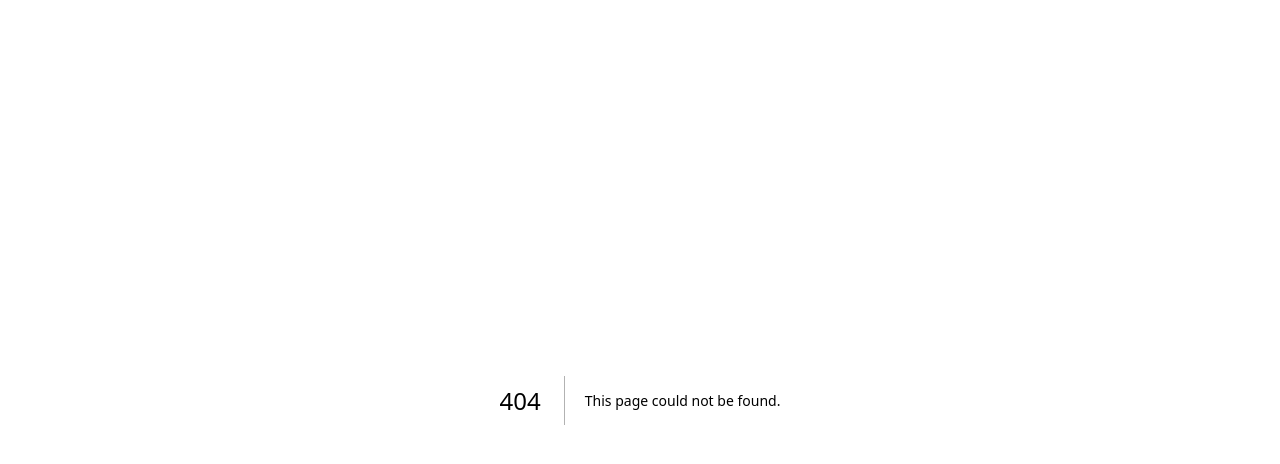
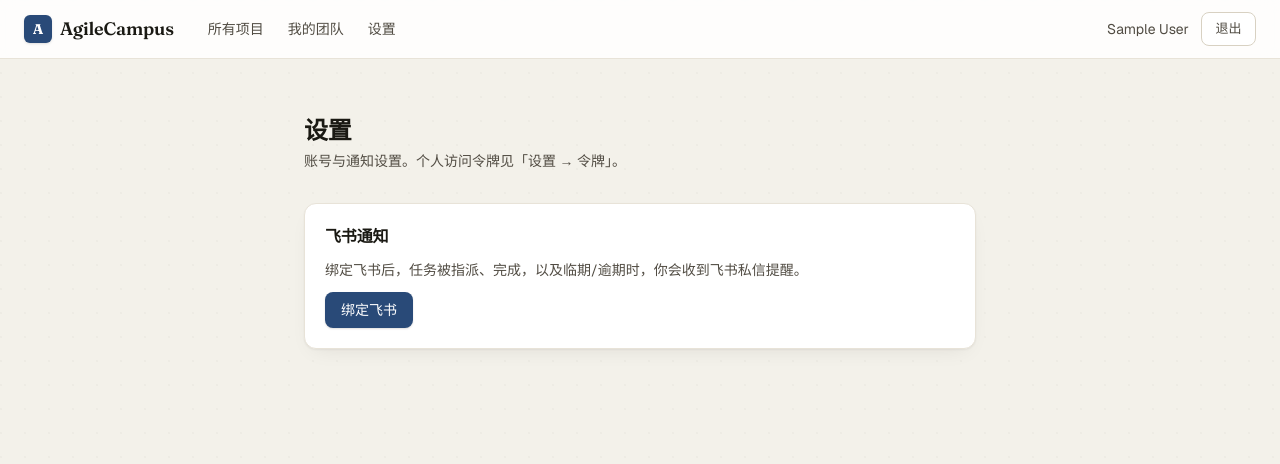
Before and after one commit to sdiver/agilecampus, a Next.js app: page /settings in a window 1280 px wide. Before the commit this address had no page. Shown: the top 464 px of the page. Built offline with nearby package versions, Linux system fonts and the light colour scheme; no server answers; the database is empty; sample sign-in values are in the browser's storage.

Commit message:
feat: 设置页飞书绑定卡片 + 解绑 action

```diff
--- /dev/null
+++ b/src/app/(app)/settings/actions.ts
@@ -0,0 +1,13 @@
+"use server";
+
+import { redirect } from "next/navigation";
+import { revalidatePath } from "next/cache";
+import { auth } from "@/lib/auth";
+import { unbindFeishu } from "@/lib/user";
+
+export async function unbindFeishuAction() {
+  const session = await auth();
+  if (!session?.user) redirect("/login");
+  await unbindFeishu(session.user.id);
+  revalidatePath("/settings");
+}
--- /dev/null
+++ b/src/app/(app)/settings/feishu-card.tsx
@@ -0,0 +1,42 @@
+"use client";
+
+import { unbindFeishuAction } from "./actions";
+
+type Props = { boundName: string | null; boundAtLabel: string | null; notice: string | null };
+
+const NOTICE: Record<string, { text: string; ok: boolean }> = {
+  bound: { text: "飞书绑定成功。", ok: true },
+  state_error: { text: "绑定校验失败，请重试。", ok: false },
+  conflict: { text: "该飞书账号已绑定其他用户。", ok: false },
+  error: { text: "绑定失败，请稍后重试。", ok: false },
+};
+
+export function FeishuCard({ boundName, boundAtLabel, notice }: Props) {
+  const n = notice ? NOTICE[notice] : null;
+  return (
+    <section className="ac-card space-y-3 p-5">
+      <h2 className="font-display text-base font-semibold text-ink">飞书通知</h2>
+      <p className="text-sm text-ink-soft">
+        绑定飞书后，任务被指派、完成，以及临期/逾期时，你会收到飞书私信提醒。
+      </p>
+      {n && (
+        <p className={`text-sm ${n.ok ? "text-done" : "text-high"}`}>{n.text}</p>
+      )}
+      {boundName ? (
+        <div className="flex items-center justify-between gap-4">
+          <div className="text-sm text-ink">
+            已绑定：<span className="font-medium">{boundName}</span>
+            {boundAtLabel && <span className="ml-2 text-ink-faint">（{boundAtLabel}）</span>}
+          </div>
+          <form action={unbindFeishuAction}>
+            <button type="submit" className="ac-btn-ghost text-sm">解绑</button>
+          </form>
+        </div>
+      ) : (
+        <a href="/api/auth/feishu/login" className="ac-btn inline-block text-sm">
+          绑定飞书
+        </a>
+      )}
+    </section>
+  );
+}
--- /dev/null
+++ b/src/app/(app)/settings/page.tsx
@@ -0,0 +1,42 @@
+import { redirect } from "next/navigation";
+import { eq } from "drizzle-orm";
+import { auth } from "@/lib/auth";
+import { db } from "@/db";
+import { users } from "@/db/schema";
+import { FeishuCard } from "./feishu-card";
+
+function fmt(d: Date | null): string | null {
+  if (!d) return null;
+  const p = (n: number) => String(n).padStart(2, "0");
+  return `${d.getFullYear()}-${p(d.getMonth() + 1)}-${p(d.getDate())} ${p(d.getHours())}:${p(d.getMinutes())}`;
+}
+
+export default async function SettingsPage({
+  searchParams,
+}: {
+  searchParams: Promise<{ feishu?: string }>;
+}) {
+  const session = await auth();
+  if (!session?.user) redirect("/login");
+
+  const [row] = await db
+    .select({ feishuName: users.feishuName, feishuBoundAt: users.feishuBoundAt })
+    .from(users)
+    .where(eq(users.id, session.user.id));
+  const { feishu } = await searchParams;
+
+  return (
+    <main className="mx-auto max-w-2xl space-y-8 py-8">
+      <header className="space-y-1">
+        <h1 className="font-display text-2xl font-semibold text-ink">设置</h1>
+        <p className="text-sm text-ink-soft">账号与通知设置。个人访问令牌见「设置 → 令牌」。</p>
+      </header>
+
+      <FeishuCard
+        boundName={row?.feishuName ?? null}
+        boundAtLabel={fmt(row?.feishuBoundAt ?? null)}
+        notice={feishu ?? null}
+      />
+    </main>
+  );
+}
```
